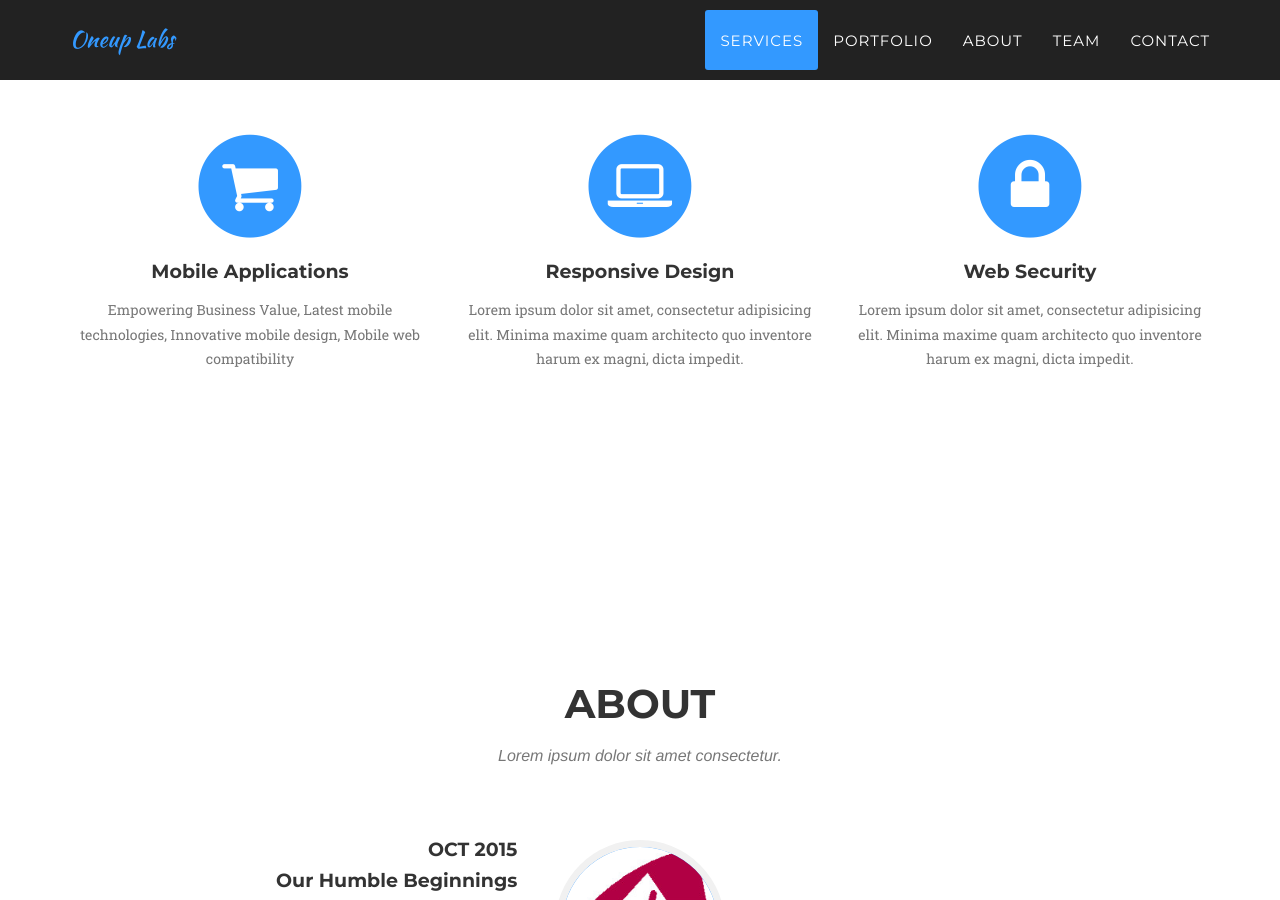
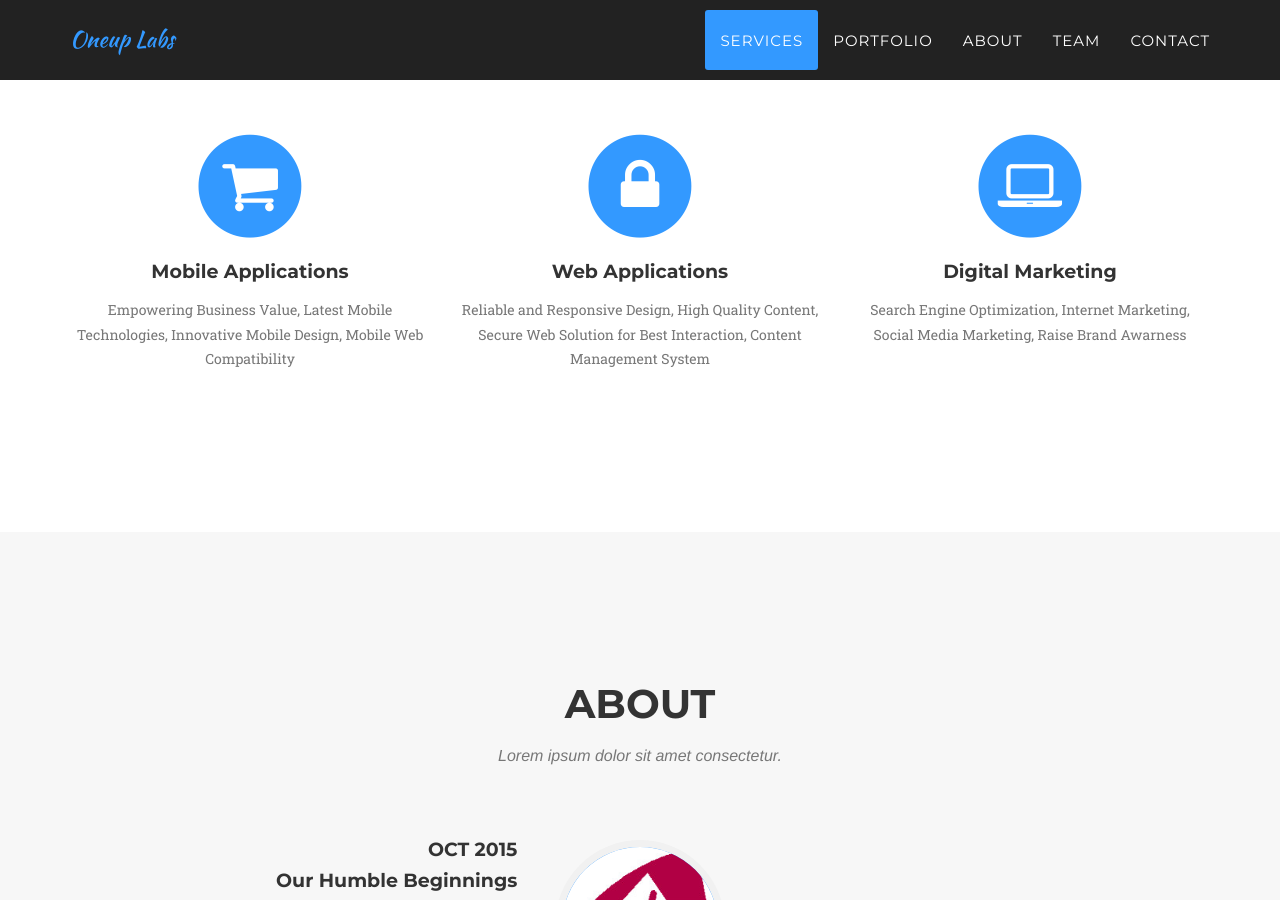
Before and after one commit to 1up-nextlevel/1up-nextlevel.github.io, a Jekyll site: the page built from index.html, in a window 1280 px wide and 900 px high, scrolled down 938 px. Built offline with Jekyll 4.4.1, drawn with Linux system fonts in a browser that asks for light colours; some web fonts are replaced; some of the changed text lies outside the part shown.

Commit message:
no message

```diff
--- a/_includes/about.html
+++ b/_includes/about.html
@@ -1,5 +1,5 @@
 <!-- About Section -->
-    <section id="about">
+    <section id="about" class="bg-light-gray">
         <div class="container">
             <div class="row">
                 <div class="col-lg-12 text-center">
--- a/_includes/contact.html
+++ b/_includes/contact.html
@@ -3,7 +3,7 @@
             <div class="row">
                 <div class="col-lg-12 text-center">
                     <h2 class="section-heading">Contact Us</h2>
-                    <h3 class="section-subheading text-muted">Lorem ipsum dolor sit amet consectetur.</h3>
+                    <h3 class="section-subheading text-muted"></h3>
                 </div>
             </div>
             <div class="row">
--- a/_includes/portfolio_grid.html
+++ b/_includes/portfolio_grid.html
@@ -1,5 +1,5 @@
 <!-- Portfolio Grid Section -->
-    <section id="portfolio" class="bg-light-gray">
+    <section id="portfolio">
         <div class="container">
             <div class="row">
                 <div class="col-lg-12 text-center">
--- a/_includes/services.html
+++ b/_includes/services.html
@@ -14,23 +14,23 @@
                         <i class="fa fa-shopping-cart fa-stack-1x fa-inverse"></i>
                     </span>
                     <h4 class="service-heading">Mobile Applications</h4>
-                    <p class="text-muted">Empowering Business Value, Latest mobile technologies, Innovative mobile design, Mobile web compatibility  </p>
+                    <p class="text-muted">Empowering Business Value, Latest Mobile Technologies, Innovative Mobile Design, Mobile Web Compatibility  </p>
+                </div>
+                <div class="col-md-4">
+                    <span class="fa-stack fa-4x">
+                        <i class="fa fa-circle fa-stack-2x text-primary"></i>
+                        <i class="fa fa-lock fa-stack-1x fa-inverse"></i>
+                    </span>
+                    <h4 class="service-heading">Web Applications</h4>
+                    <p class="text-muted">Reliable and Responsive Design, High Quality Content, Secure Web Solution for Best Interaction, Content Management System </p>
                 </div>
                 <div class="col-md-4">
                     <span class="fa-stack fa-4x">
                         <i class="fa fa-circle fa-stack-2x text-primary"></i>
                         <i class="fa fa-laptop fa-stack-1x fa-inverse"></i>
                     </span>
-                    <h4 class="service-heading">Responsive Design</h4>
-                    <p class="text-muted">Lorem ipsum dolor sit amet, consectetur adipisicing elit. Minima maxime quam architecto quo inventore harum ex magni, dicta impedit.</p>
-                </div>
-                <div class="col-md-4">
-                    <span class="fa-stack fa-4x">
-                        <i class="fa fa-circle fa-stack-2x text-primary"></i>
-                        <i class="fa fa-lock fa-stack-1x fa-inverse"></i>
-                    </span>
-                    <h4 class="service-heading">Web Security</h4>
-                    <p class="text-muted">Lorem ipsum dolor sit amet, consectetur adipisicing elit. Minima maxime quam architecto quo inventore harum ex magni, dicta impedit.</p>
+                    <h4 class="service-heading">Digital Marketing</h4>
+                    <p class="text-muted">Search Engine Optimization, Internet Marketing, Social Media Marketing, Raise Brand Awarness</p>
                 </div>
             </div>
         </div>
--- a/_includes/team.html
+++ b/_includes/team.html
@@ -30,7 +30,7 @@
             </div>
             <div class="row">
                 <div class="col-lg-8 col-lg-offset-2 text-center">
-                    <p class="large text-muted">Lorem ipsum dolor sit amet, consectetur adipisicing elit. Aut eaque, laboriosam veritatis, quos non quis ad perspiciatis, totam corporis ea, alias ut unde.</p>
+                    <p class="large text-muted">We plead to deliver high quality product</p>
                 </div>
             </div>
         </div>
```
